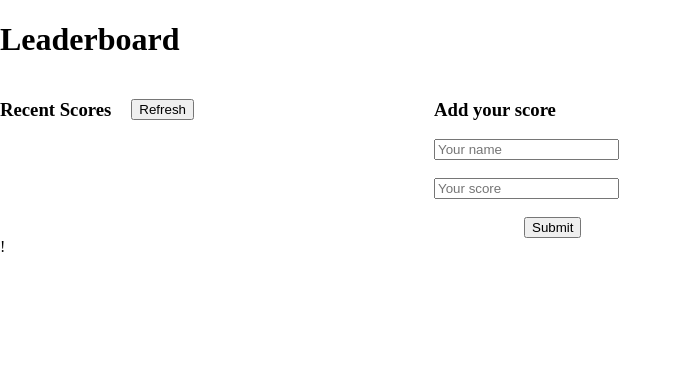
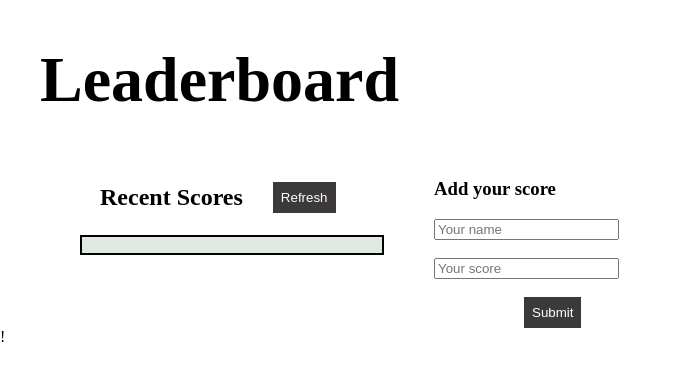
Before and after one commit to BenjaminMatembe/Leaderboard, a website built with webpack: page src/index.html in a window 1280 px wide. Shown: the whole page, without its empty margins (0-682 px from the left). Built offline with nearby package versions, Linux system fonts and the light colour scheme.

Commit message:
Add stylings

```diff
--- a/src/styles.css
+++ b/src/styles.css
@@ -25,6 +25,7 @@ body {
   display: flex;
   align-items: center;
   gap: 20px;
+  margin-left: 100px;
 }
 
 .grey {
@@ -38,4 +39,40 @@ body {
 li {
   display: flex;
   justify-content: space-between;
+  background-color: rgb(41, 39, 39);
+  margin: 10px;
 }
+
+.list {
+  background-color: rgb(223, 233, 223);
+  border: 2px solid black;
+  margin-left: 80px;
+  color: rgb(239, 244, 240);
+  max-height: 40vh;
+  overflow-y: auto;
+}
+
+header {
+  margin-left: 40px;
+  font-size: xx-large;
+}
+
+article h3 {
+  font-size: x-large;
+}
+
+button {
+  color: white;
+  border: none;
+  background-color: rgb(60, 57, 57);
+  cursor: pointer;
+  padding: 8px;
+}
+
+button:hover {
+  box-shadow: 5px 3px #888;
+}
+
+.refresh {
+  margin-left: 10px;
+}
```
Also changed, not shown: dist/main.js.
